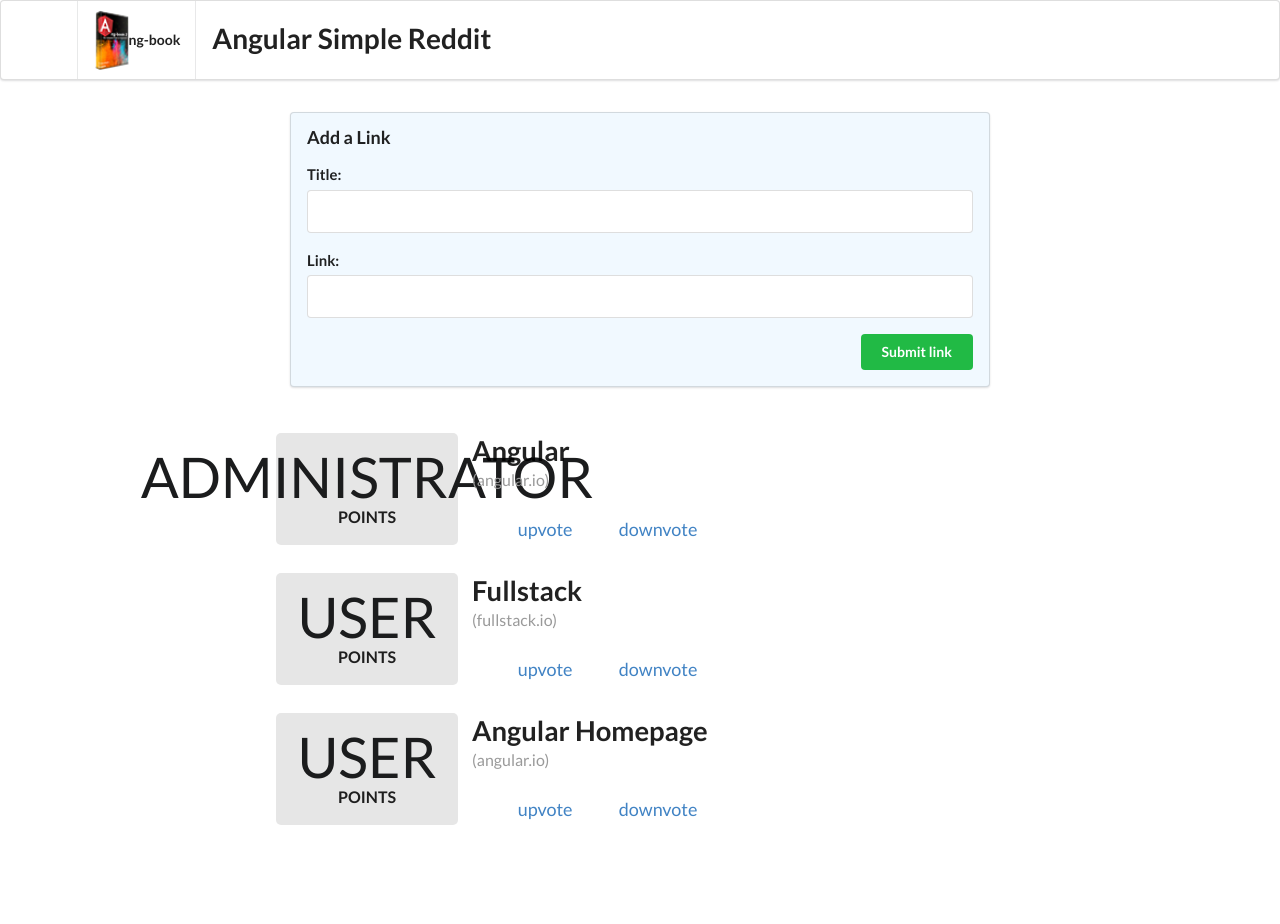
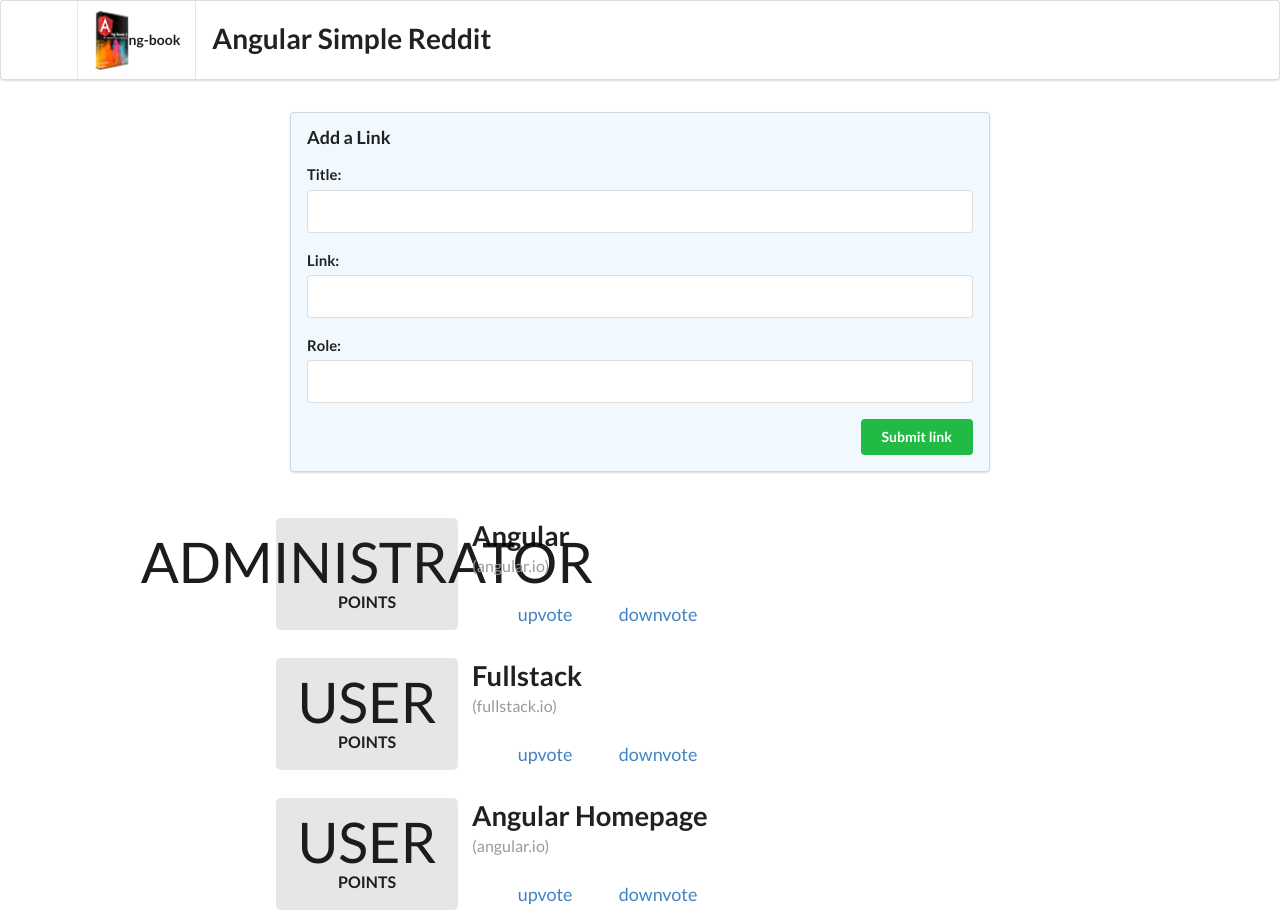
Before and after one commit to zdean1/myDist, an Angular app in the folder Hw3/angular-reddit/: page / in a window 1280 px wide. Before the commit the page ends 839 px from the top, so only its background shows below. Built offline with nearby package versions, Linux system fonts and the light colour scheme.

Commit message:
role HTML input element added

```diff
--- a/Hw3/angular-reddit/src/app/app.component.html
+++ b/Hw3/angular-reddit/src/app/app.component.html
@@ -9,8 +9,12 @@
     <label for="link">Link:</label>
     <input name="link" id="link" #newlink>
   </div>
+  <div class="field">
+    <label for="role">Role:</label>
+    <input name="role" id="role" #newRole>
+  </div>
 
-  <button (click)="addArticle(newtitle, newlink)"
+  <button (click)="addArticle(newtitle, newlink, newRole)"
       class="ui positive right floated button">
     Submit link
   </button>
```
